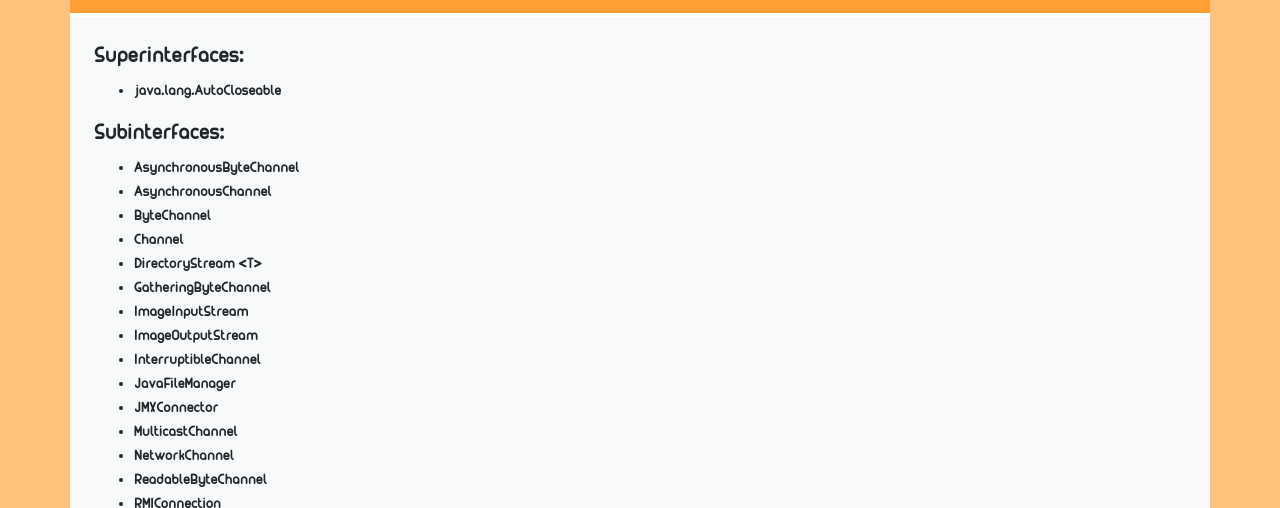
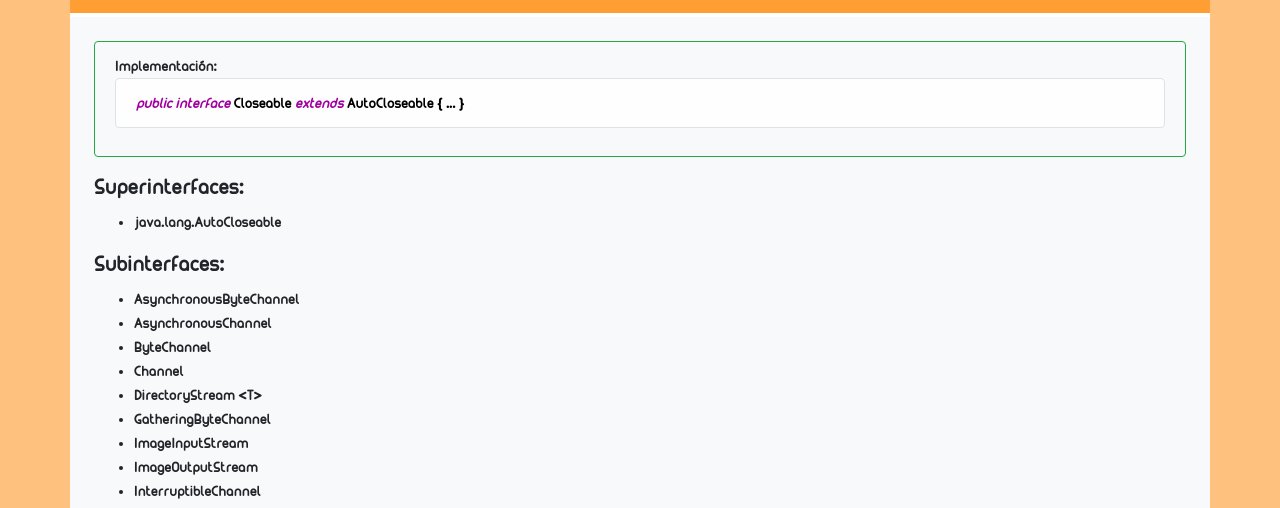
Before and after one commit to Diego-Martin-Mellado/Apuntes-diego.github.io, a plain HTML site: page java/librerias/jdk/java-base/java-io/interfaz-closeable/index.html in a window 1280 px wide. Shown: the part 277-785 px from the top of the page. Drawn offline with Linux system fonts and the light colour scheme.

Commit message:
Update index.html

```diff
--- a/java/librerias/jdk/java-base/java-io/interfaz-closeable/index.html
+++ b/java/librerias/jdk/java-base/java-io/interfaz-closeable/index.html
@@ -39,6 +39,12 @@
 				<h1>Interfaz Closeable - Java.</h1>
 			</div>
 			<div class="seccion-contenido p-4">
+				<div class="alert aler-success border border-success ov-auto">
+					Implementación:
+					<div class="alert alert-light border ov-auto">
+						<span class="tipoDato">public interface</span> <span class="caracterEspecial">Closeable</span> <span class="tipoDato">extends</span> <span class="caracterEspecial">AutoCloseable { ... }</span>
+					</div>
+				</div>
 				<h4>Superinterfaces:</h4>
 				<ul>
 					<li>java.lang.AutoCloseable</li>
```
